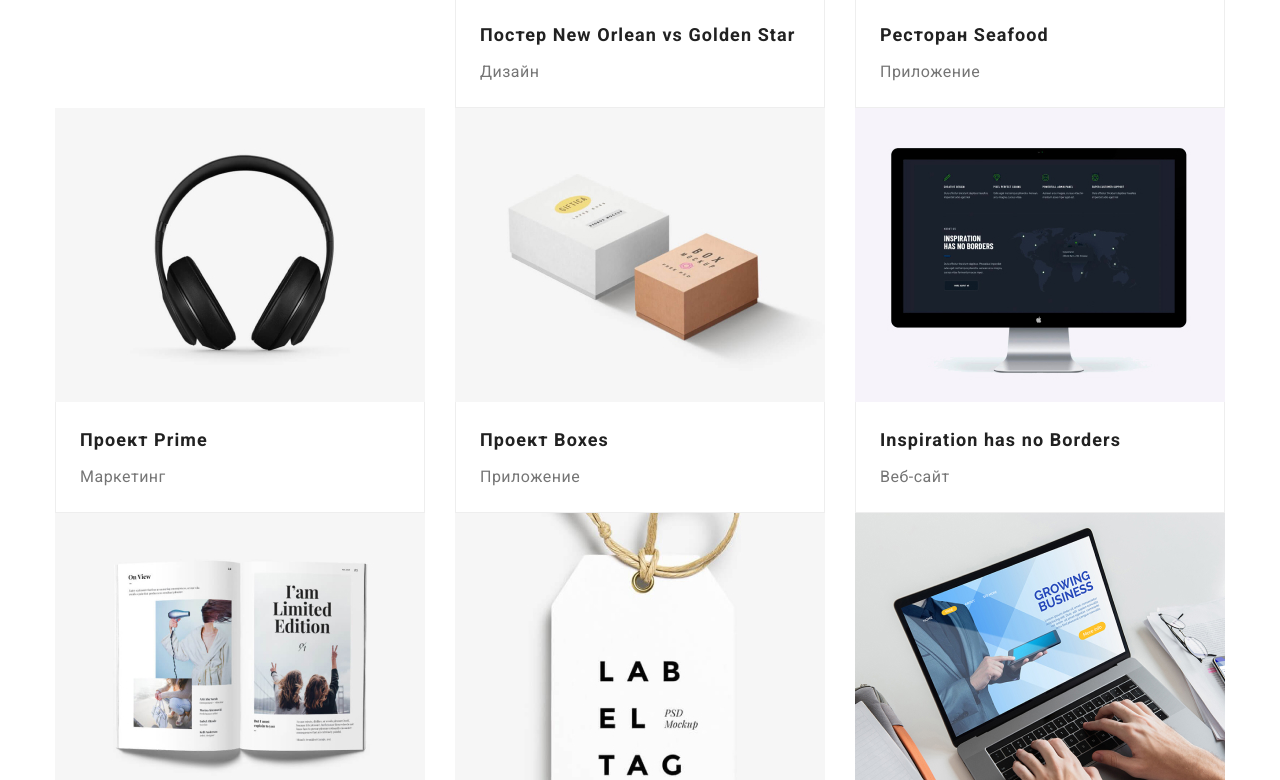
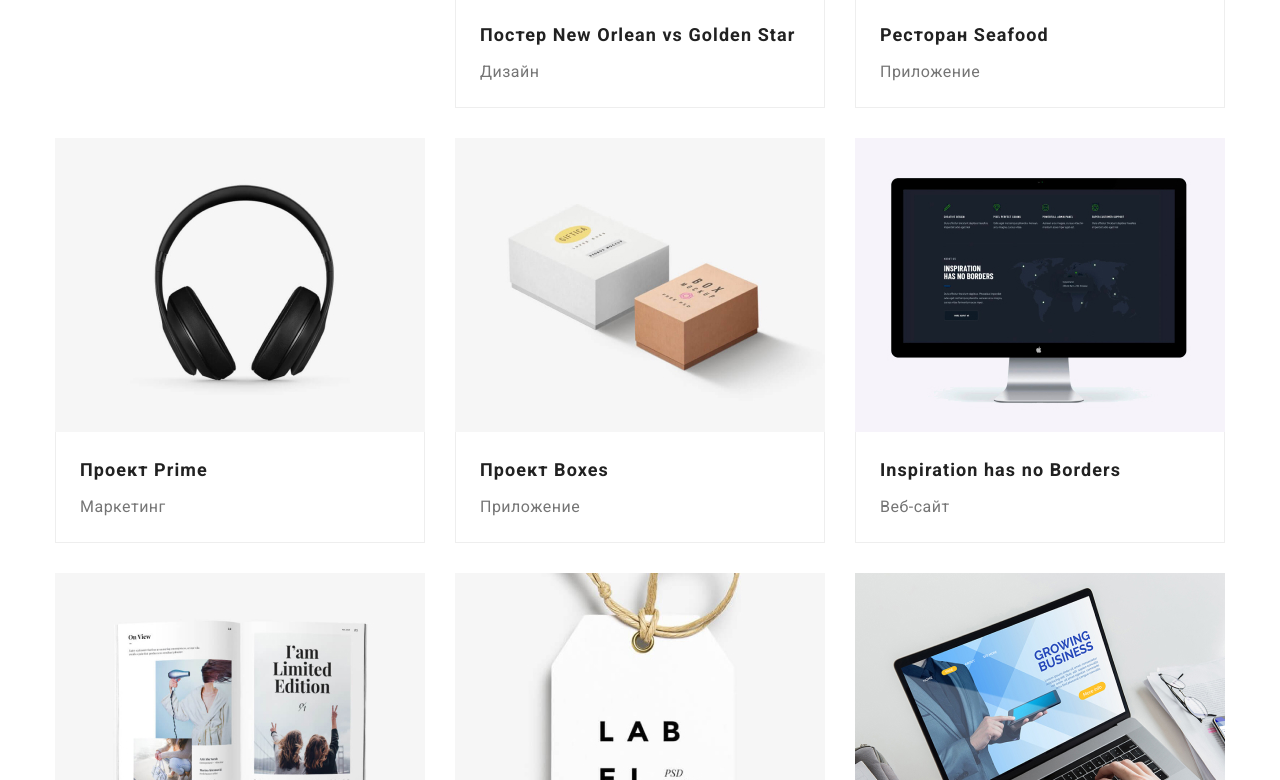
Before and after one commit to zarivnayasveta/goit-markup-hw-03, a plain HTML site: page portfolio.html in a window 1280 px wide. Shown: the part 560-1340 px from the top of the page. Drawn offline with nearby package versions, Linux system fonts and the light colour scheme.

Commit message:
в портфолио добавлен отступ margin-bottom

```diff
--- a/css/styles.css
+++ b/css/styles.css
@@ -452,9 +452,11 @@ padding-top: 94px;
 
 .element {
   margin-right: 30px;
+ }
 
-}
-
+ .element:nth-child(-n + 6)  {
+   margin-bottom: 30px;
+ }
 .project .element {
   calc((100%-90px) /3);
 }
```
